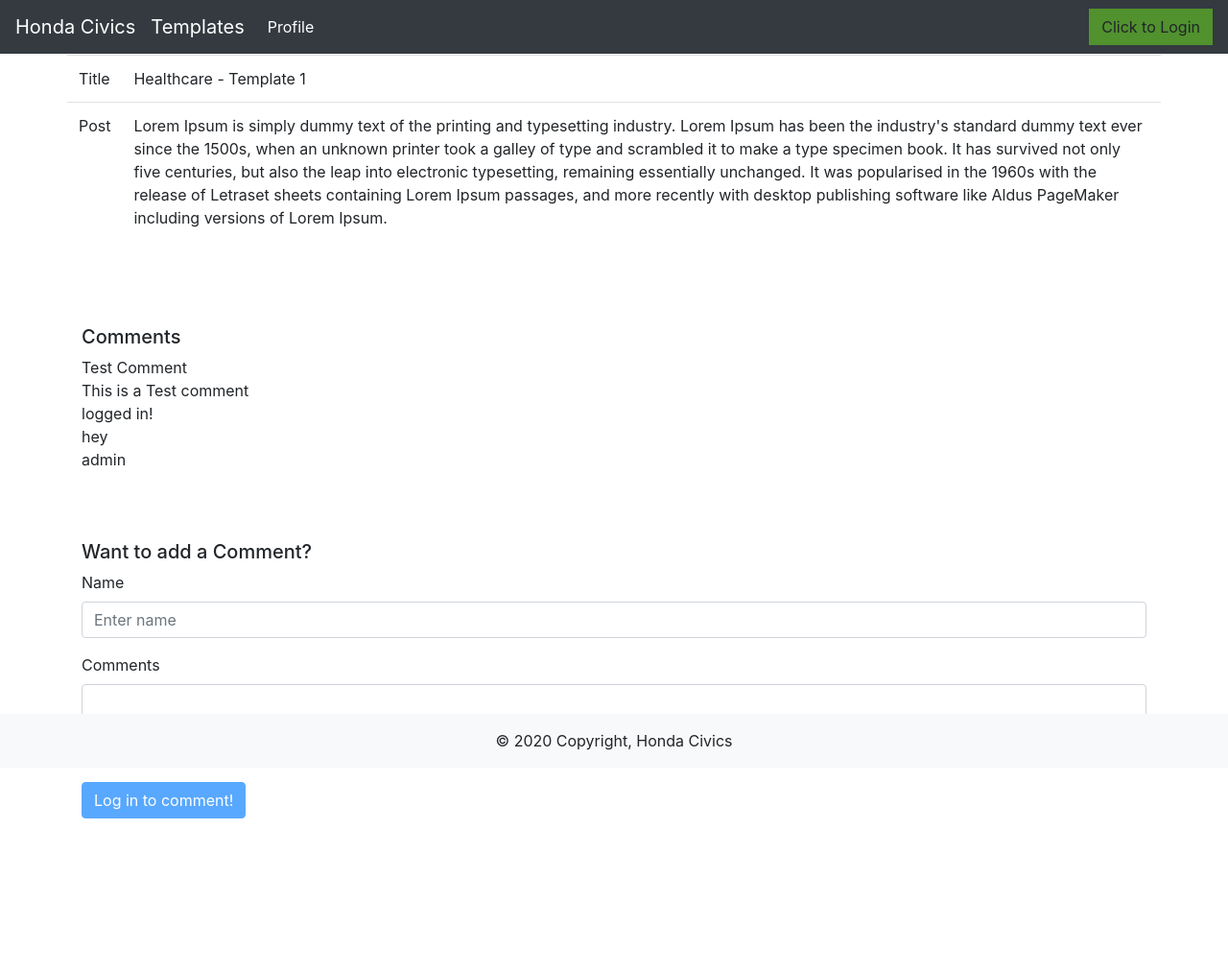
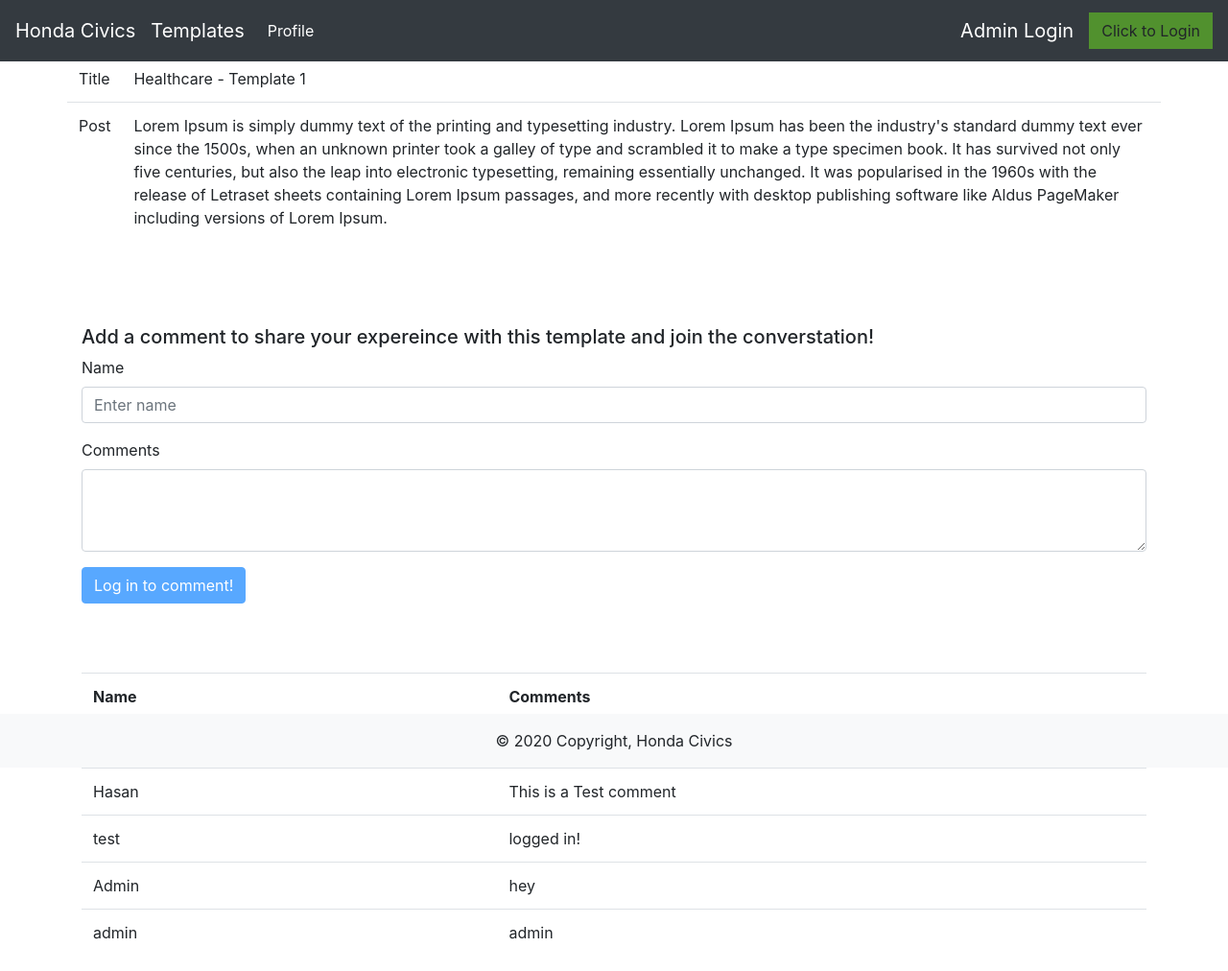
Before and after one commit to Earth-Turtle/CS3240Fall-project, a Django app: template home/templates/comment.html in a window 1280 px wide. Shown: the whole page at 96% size. Before the commit the page ends 853 px from the top, so only its background shows below. Run offline with Django 3.2, Linux system fonts and the light colour scheme; the template is opened without the code that fills it: values that come from a table or form of the project are taken from there, others are empty; data comes from the database, SQL or seed files in the repository; both versions use the stored data as it was after the commit; parts of the project's set-up code (start-up, migrations or seed data) failed here and were passed over; some libraries are stand-ins or nearby versions.

Commit message:
Restructuring Comments and Posts

```diff
--- a/home/templates/base.html
+++ b/home/templates/base.html
@@ -35,6 +35,11 @@
                 </li>
 
               </ul>
+              <a class="navbar-brand" href="/admin" googl="true">Admin Login</a>
+              <button class="navbar-toggler" type="button" data-toggle="collapse" data-target="#navbarsExampleDefault" aria-controls="navbarsExampleDefault" aria-expanded="false" aria-label="Toggle navigation">
+              </button>
+              <br>
+              <br>
               <div class="button_container">
               <form class="form-inline my-2 my-lg-0">
                 <a class="btn" href="{% provider_login_url 'google' %}" googl="true">Click to Login</a>
--- a/home/templates/comment.html
+++ b/home/templates/comment.html
@@ -37,26 +37,12 @@
         </div>
     </div>
 
+
     <div class="container">
         <br>
         <br>
         <br>
-        <h5>Comments</h5>
-        <div class="row">
-
-            {% if comments %}
-                {% for i in comments %}
-                    <div class="container"> {{ i.text }} </div>
-                {% endfor %}
-            {% endif %}
-
-        </div>
-    </div>
-    <div class="container">
-        <br>
-        <br>
-        <br>
-        <h5>Want to add a Comment?</h5>
+        <h5>Add a comment to share your expereince with this template and join the converstation!</h5>
         <form method="POST" action="/post-comment/">
             {% csrf_token %}
             <input type="hidden" name="post" value="{{post.id}}"/>
@@ -71,9 +57,34 @@
             {% if user.is_authenticated %}
             <button type="submit" class="btn btn-primary">Submit</button>
             {% else %}
-            <button type="submit" aria-disabled="true" class="btn btn-primary" disabled>Log in to comment!</button>
+            <button type="submit" aria-disabled="true"  class="btn btn-primary" disabled  >Log in to comment!</button>
             {% endif %}
         </form>
+    </div>
+
+
+    <div class="container">
+
+
+        <br>
+        <br>
+        <br>
+        <table class="table">
+        <thead>
+            <tr>
+              <th>Name</th>
+              <th>Comments</th>
+            </tr>
+            </thead>
+        <tbody>
+
+            {% for getN in comments %}
+            <tr>
+              <td>{{getN.author}}</td>
+              <td>{{getN.text}}</td>
+            </tr>
+            {% endfor %}
+            </tbody>
     </div>
 </body>
 
--- a/home/views.py
+++ b/home/views.py
@@ -55,6 +55,7 @@
     comments = dataIn['comments']
 
 
+
     commentModel = Comment()
     commentModel.post = Post.objects.get(id=post)
     commentModel.author = name
```
Also changed, not shown: db.sqlite3.
